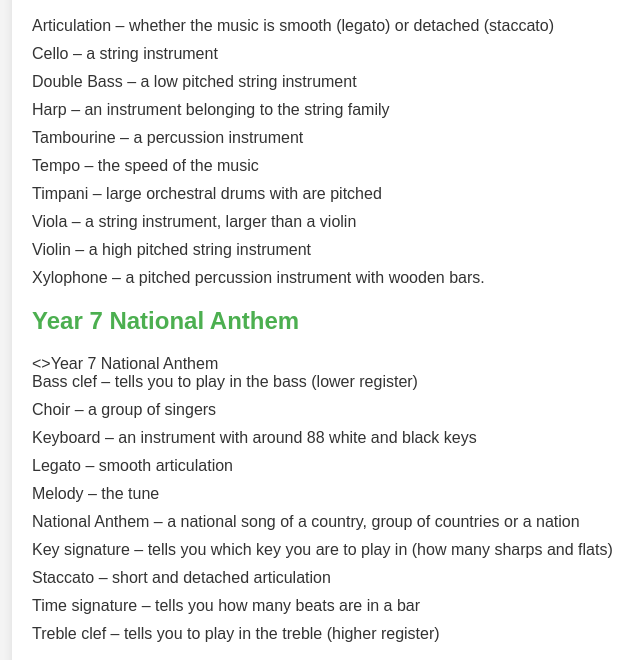
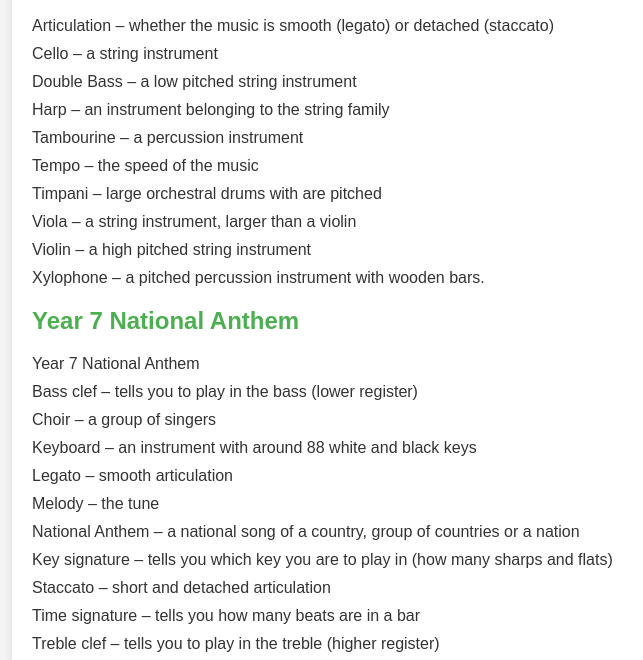
Before and after one commit to CodeTestGroup/MusicHW, a plain HTML site: page index.html in a window 1280 px wide. Shown: the part 139-799 px from the top of the page, without its empty margins (208-851 px from the left). Drawn offline with Linux system fonts and the light colour scheme.

Commit message:
Update index.html

```diff
--- a/index.html
+++ b/index.html
@@ -63,7 +63,7 @@
         </ul>
         <h2>Year 7 National Anthem</h2>
         <ul>
-            <>Year 7 National Anthem</li>
+            <li>Year 7 National Anthem</li>
             <li>Bass clef – tells you to play in the bass (lower register)</li>
             <li>Choir – a group of singers</li>
             <li>Keyboard – an instrument with around 88 white and black keys</li>
```
